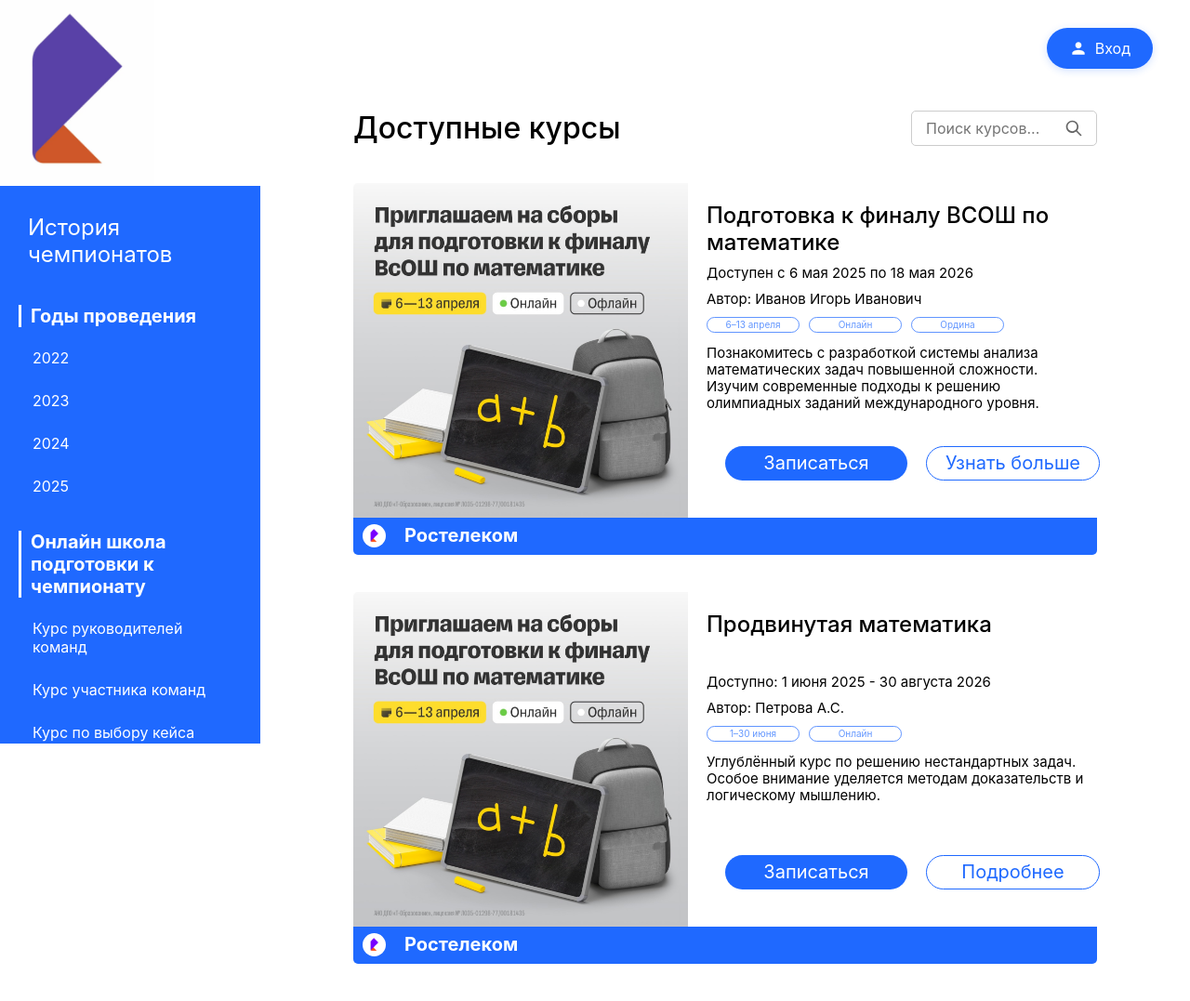
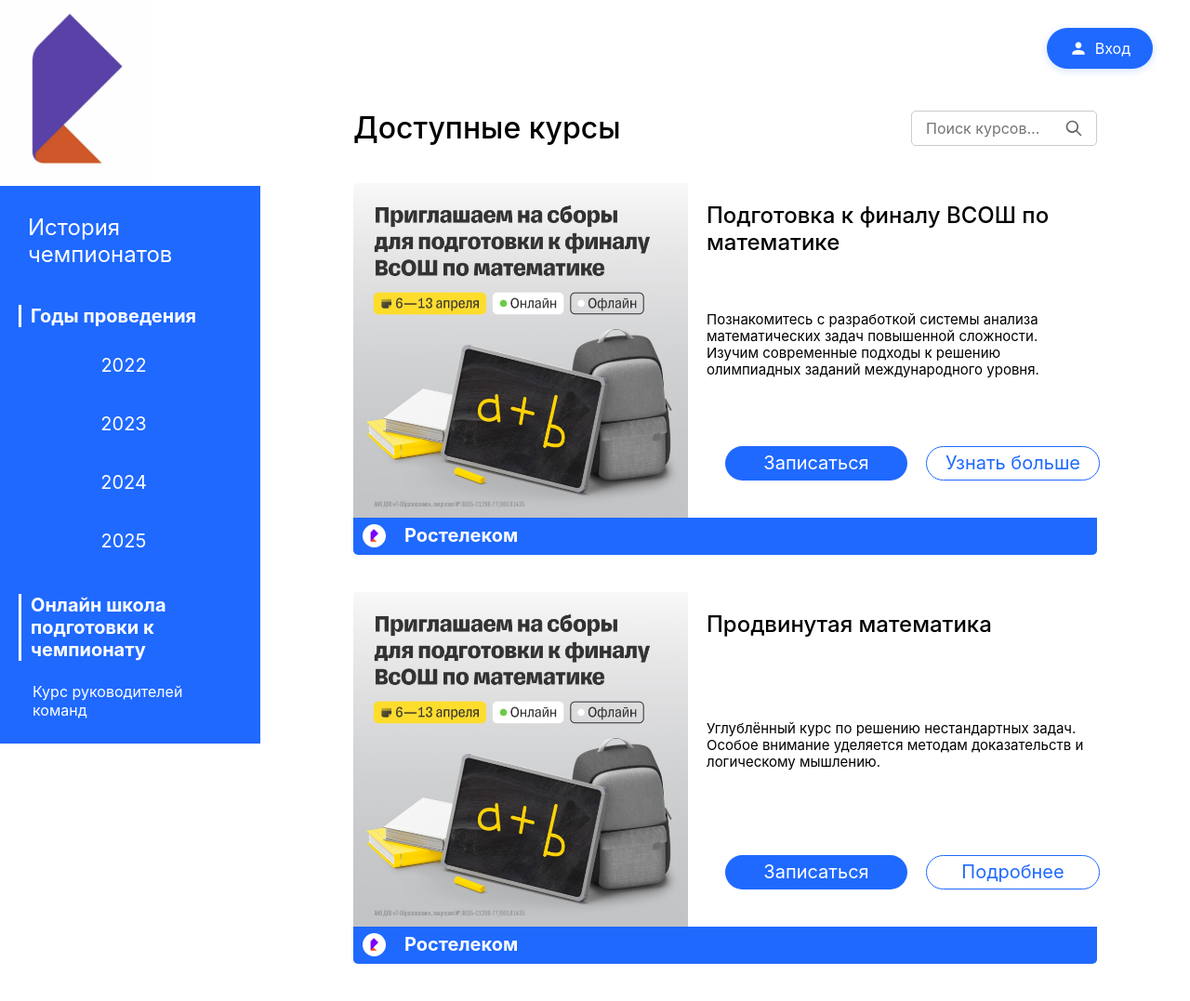
Before and after one commit to Lelik-Art/IT-perspective, a Django app: template templates/main_str.html in a window 1280 px wide. Shown: the top 1077 px of the page at 93% size. Run offline with Django 4.2, Linux system fonts and the light colour scheme; the template is opened without the code that fills it, so the values that code supplies are empty.

Commit message:
main_str.html

```diff
--- a/templates/main_str.html
+++ b/templates/main_str.html
@@ -21,10 +21,10 @@
         <div class="menu-section">
             <h2>Годы проведения</h2>
             <ul>
-                <li>2022</li>
-                <li>2023</li>
-                <li>2024</li>
-                <li>2025</li>
+                <li><button type="submit" class="btn-primary" onclick="location.href=''">2022</button></li>
+                <li><button type="submit" class="btn-primary" onclick="location.href=''">2023</button></li>
+                <li><button type="submit" class="btn-primary" onclick="location.href='history.html'">2024</button></li>
+                <li><button type="submit" class="btn-primary" onclick="location.href=''">2025</button></li>
             </ul>
         </div>
 
@@ -66,13 +66,8 @@
                 <img src="../img/главстр.png" alt="Course Image">
                 <div class="course-content">
                     <h2 class="course-title">Подготовка к финалу ВСОШ по математике</h2>
-                    <div class="tags">
-                        <div class="tag"><span>6–13 апреля</span></div>
-                        <div class="tag"><span>Онлайн</span></div>
-                        <div class="tag"><span>Ордина</span></div>
-                    </div>
-                    <p class="course-meta">Доступен с 6 мая 2025 по 18 мая 2026</p>
-                    <p class="course-meta">Автор: Иванов Игорь Иванович</p>
+                   <br>
+                   <br>
                     <p class="course-description">
                         Познакомитесь с разработкой системы анализа математических задач повышенной сложности.
                         Изучим современные подходы к решению олимпиадных заданий международного уровня.
@@ -93,12 +88,8 @@
                 <img src="../img/главстр.png" alt="Course Image">
                 <div class="course-content">
                     <h2 class="course-title">Продвинутая математика</h2>
-                    <div class="tags">
-                        <div class="tag"><span>1–30 июня</span></div>
-                        <div class="tag"><span>Онлайн</span></div>
-                    </div>
-                    <p class="course-meta">Доступно: 1 июня 2025 - 30 августа 2026</p>
-                    <p class="course-meta">Автор: Петрова А.С.</p>
+                   <br>
+                   <br>
                     <p class="course-description">
                         Углублённый курс по решению нестандартных задач. Особое внимание
                         уделяется методам доказательств и логическому мышлению.
```
